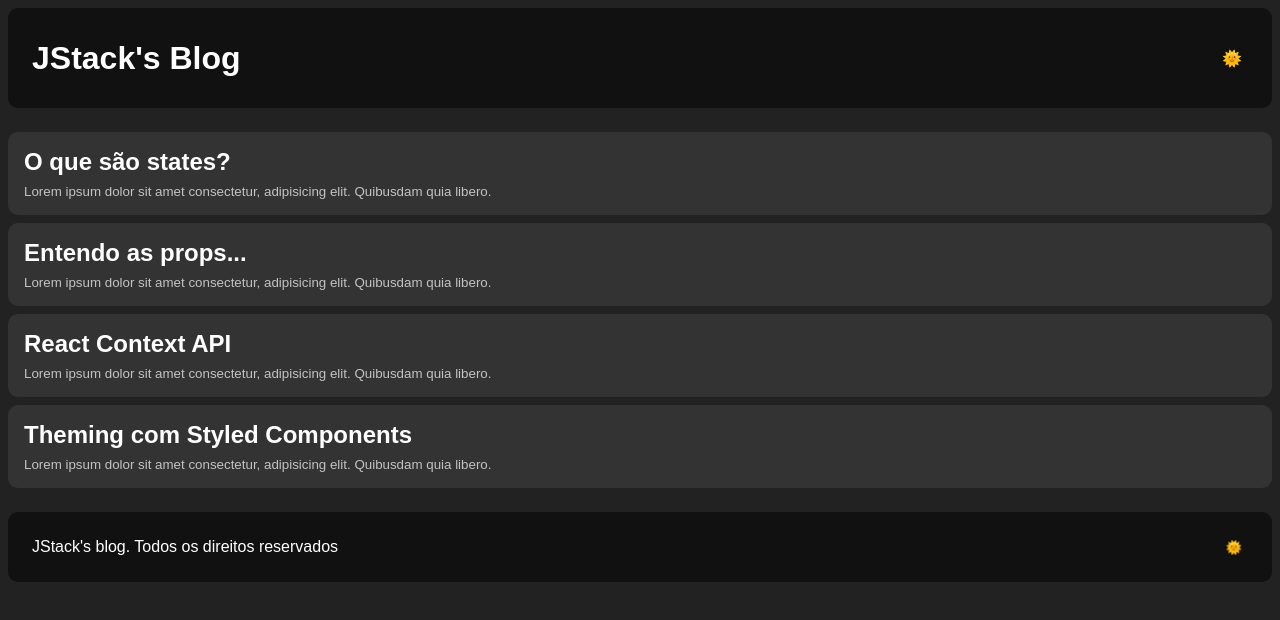
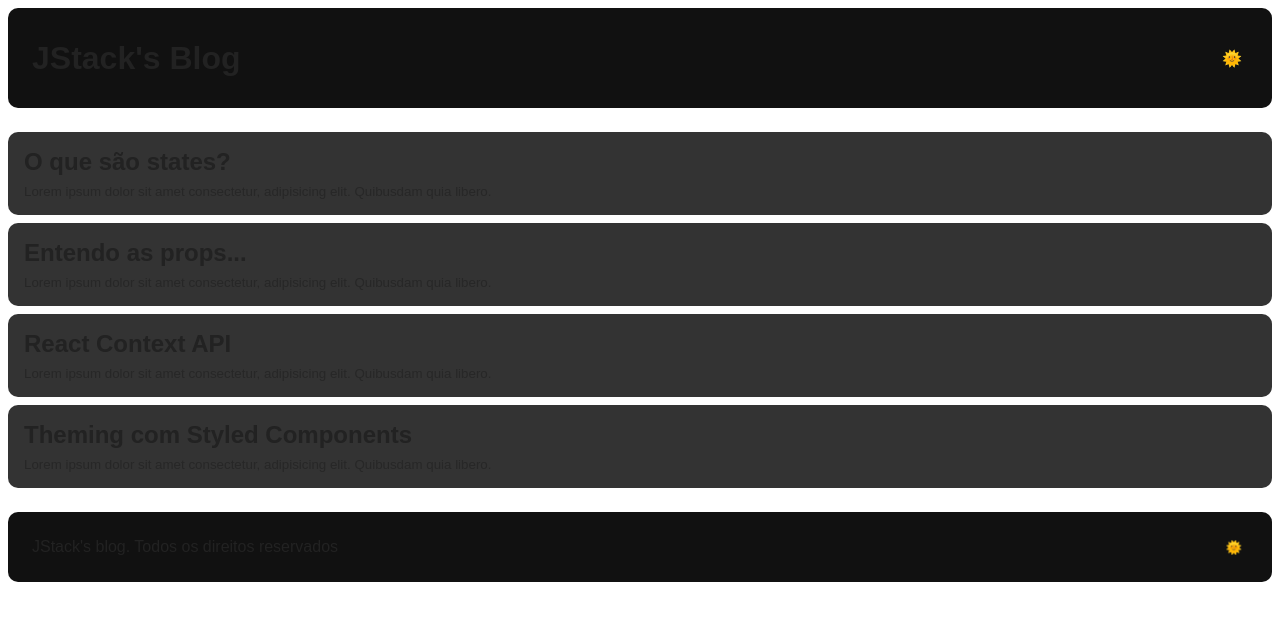
Before and after one commit to brunodmsi/jstack, a React app in the folder react-fundamentos/: page / in a window 1280 px wide. Shown: the top 620 px of the page. Built offline with nearby package versions, Linux system fonts and the light colour scheme.

Commit message:
feat: theming com styled-components

```diff
--- a/react-fundamentos/src/styles/global.js
+++ b/react-fundamentos/src/styles/global.js
@@ -2,8 +2,8 @@ import { createGlobalStyle } from 'styled-components';
 
 export default createGlobalStyle`
 	body {
-		background: #222;
-		color: #fff;
+		background: ${props => props.theme.backgroundColor};
+		color: ${props => props.theme.textColor};
 		font-family: sans-serif;
 	}
 `;
--- /dev/null
+++ b/react-fundamentos/src/styles/themes/index.js
@@ -0,0 +1,4 @@
+import dark from './dark';
+import light from './light';
+
+export default { dark, light }
```
Also changed, not shown: react-fundamentos/src/App.js (+5 -2 lines).
